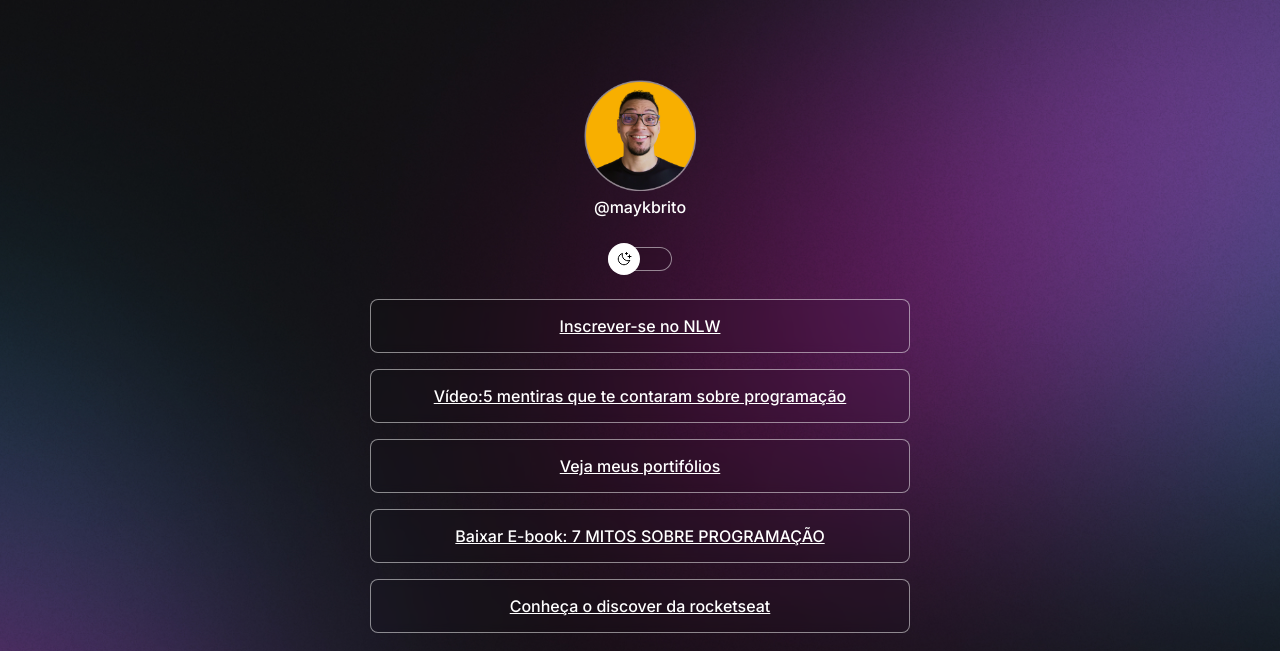
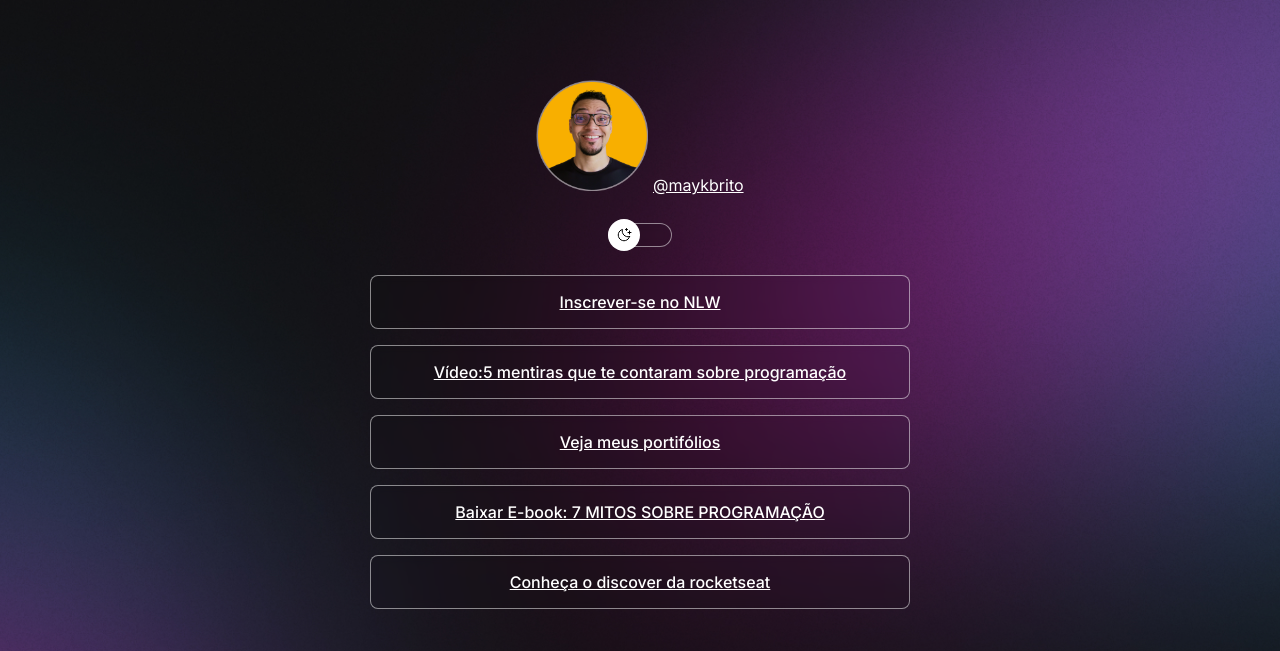
Before and after one commit to pedroVicto/projeto, a plain HTML site: page index.html in a window 1280 px wide. Shown: the top 651 px of the page. Drawn offline with nearby package versions, Linux system fonts and the light colour scheme.

Commit message:
Update index.html

```diff
--- a/index.html
+++ b/index.html
@@ -14,7 +14,7 @@
             <div id="profile">
                 <img src="./assets/avatar.png" alt="Foto de Mayk Brito
                 com blusa preta e óculos e sorrindo de fundo amarelo"/>
-                <p>@maykbrito</p>
+                <a href="https://www.instagram.com/maykbrito/">@maykbrito</a>
 
             </div>
 
```
